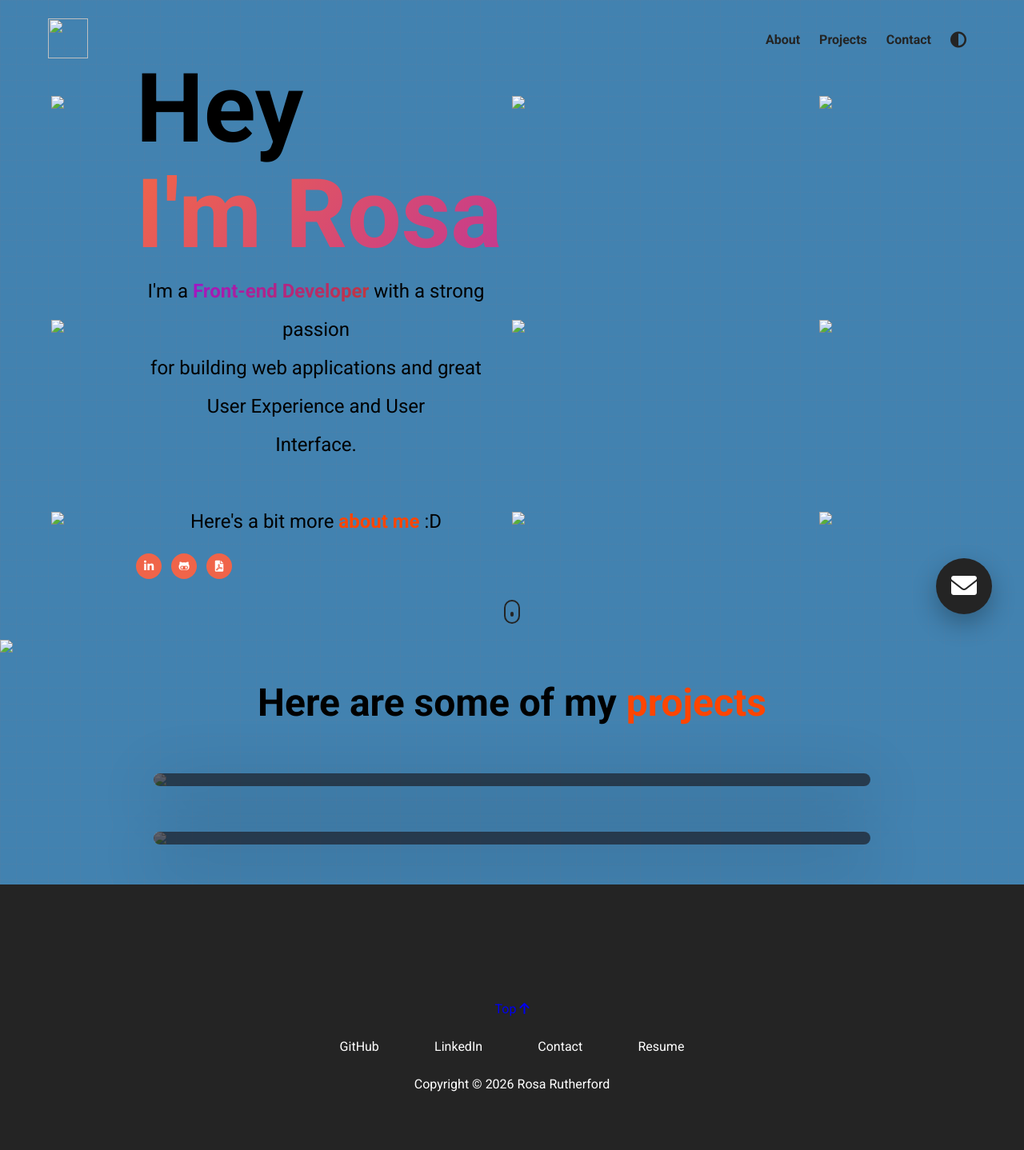
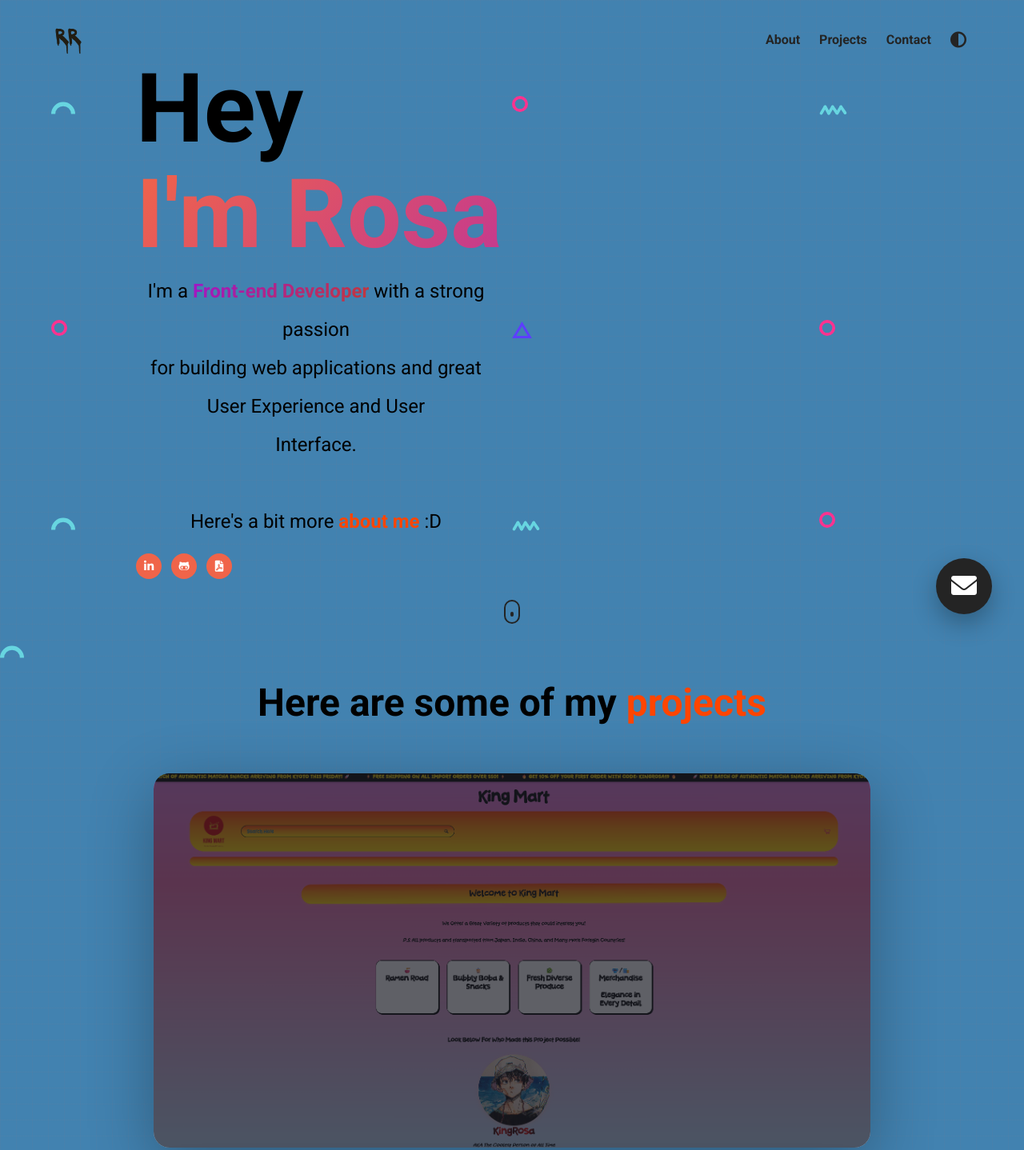
Before and after one commit to KingRosa/My-E-Portfolio-, a plain HTML site: page index.html in a window 1280 px wide. Shown: the top 1438 px of the page at 80% size. Drawn offline with nearby package versions, Linux system fonts and the light colour scheme; the site is published under a folder, as on GitHub Pages, so addresses that start at the root find nothing.

Commit message:
Update index.html

```diff
--- a/index.html
+++ b/index.html
@@ -22,7 +22,7 @@
     <section id="landing-page">
         <nav>
             <figure>
-                <img src="/assets/RR.svg" alt="" id="personal-logo">
+                <img src="./assets/RR.svg" alt="" id="personal-logo">
             </figure>
 
             <ul class="nav__link--list">
@@ -62,7 +62,7 @@
                 <a href="https://github.com/KingRosa" target="_blank" class="social__link click">
                     <i class="fa-brands fa-github-alt"></i>
                 </a>
-                <a href="/assets/Anneliese Rutherford Resume 2026.pdf" target="_blank" class="social__link click">
+                <a href="./assets/Anneliese Rutherford Resume 2026.pdf" target="_blank" class="social__link click">
                     <i class="fas fa-file-pdf"></i>
                 </a>
             </div>
@@ -92,15 +92,15 @@
                 </p>
                 <div class="modal__languages">
                     <figure class="modal__language">
-                        <img src="/assets/html.png" class="modal__language--img">
+                        <img src="./assets/html.png" class="modal__language--img">
                         <span class="language__name">HTML</span>
                     </figure>
                     <figure class="modal__language">
-                        <img src="/assets/css-3.png" class="modal__language--img">
+                        <img src="./assets/css-3.png" class="modal__language--img">
                         <span class="language__name">CSS</span>
                     </figure>
                     <figure class="modal__language">
-                        <img src="/assets/js.png" class="modal__language--img">
+                        <img src="./assets/js.png" class="modal__language--img">
                         <span class="language__name">JAVASCRIPT</span>
                     </figure>
                 </div>
@@ -137,16 +137,16 @@
         </div>
     </section>
 
-    <img src="/assets/semi circle.svg" class="shape shape--0">
-    <img src="/assets/circle.svg" class="shape shape--1">
-    <img src="/assets/squiggly.svg" class="shape shape--2">
-    <img src="/assets/circle.svg" class="shape shape--3">
-    <img src="/assets/triangle.svg" class="shape shape--4">
-    <img src="/assets/circle.svg" class="shape shape--5">
-    <img src="/assets/semi circle.svg" class="shape shape--6">
-    <img src="/assets/squiggly.svg" class="shape shape--7">
-    <img src="/assets/circle.svg" class="shape shape--8">
-    <img src="/assets/semi circle.svg" class="shape shape--9">
+    <img src="./assets/semi circle.svg" class="shape shape--0">
+    <img src="./assets/circle.svg" class="shape shape--1">
+    <img src="./assets/squiggly.svg" class="shape shape--2">
+    <img src="./assets/circle.svg" class="shape shape--3">
+    <img src="./assets/triangle.svg" class="shape shape--4">
+    <img src="./assets/circle.svg" class="shape shape--5">
+    <img src="./assets/semi circle.svg" class="shape shape--6">
+    <img src="./assets/squiggly.svg" class="shape shape--7">
+    <img src="./assets/circle.svg" class="shape shape--8">
+    <img src="./assets/semi circle.svg" class="shape shape--9">
 
     <section id="projects">
         <div class="container">
@@ -157,7 +157,7 @@
             <ul class="project__list">
                 <li class="project">
                     <div class="project__wrapper">
-                        <img src="/assets/King Mart Image Mockup.png" class="project__img">
+                        <img src="./assets/King Mart Image Mockup.png" class="project__img">
                         <div class="project__wrapper--bg"></div>
                         <div class="project__description">
                             <h3 class="project__description--title">King Mart Project</h3>
@@ -178,7 +178,7 @@
                 <br><br><br>
                 <li class="project">
                     <div class="project__wrapper">
-                        <img src="/assets/Bazinga Bistro Image Mockup.png" class="project__img">
+                        <img src="./assets/Bazinga Bistro Image Mockup.png" class="project__img">
                         <div class="project__wrapper--bg"></div>
                         <div class="project__description">
                             <h3 class="project__description--title">Bazinga Bistro Delivery</h3>
@@ -205,7 +205,7 @@
             <div class="row footer__row">
                 <a href="#" class="footer__anchor">
                     <figure class="footer__logo">
-                        <img src="/assets/RR.svg" class="footer__logo--img" alt="">
+                        <img src="./assets/RR.svg" class="footer__logo--img" alt="">
                     </figure>
                     <span class="footer__logo--popper">
                         Top <i class="fas fa-arrow-up"></i>
```
